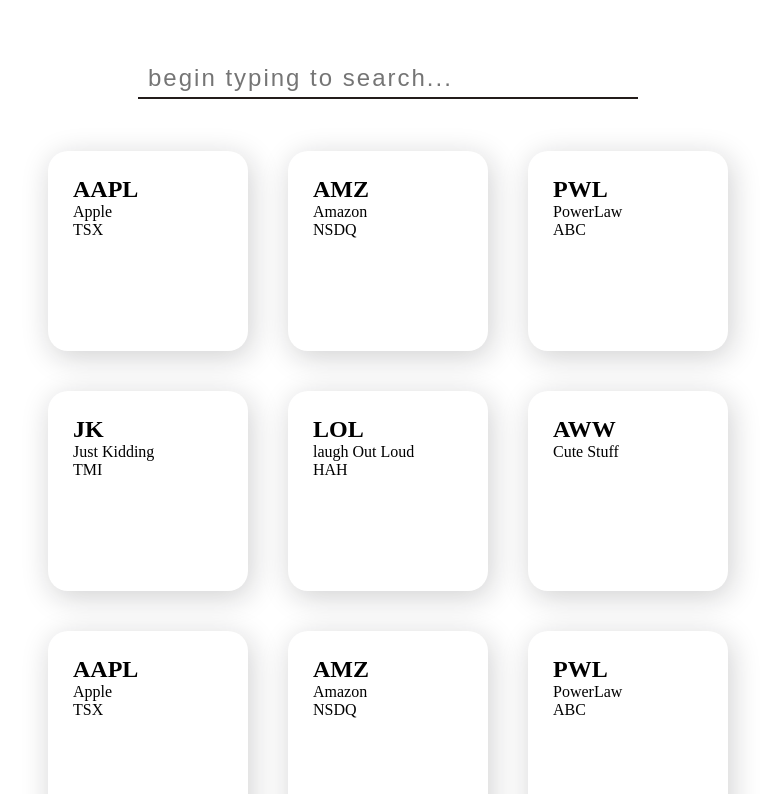
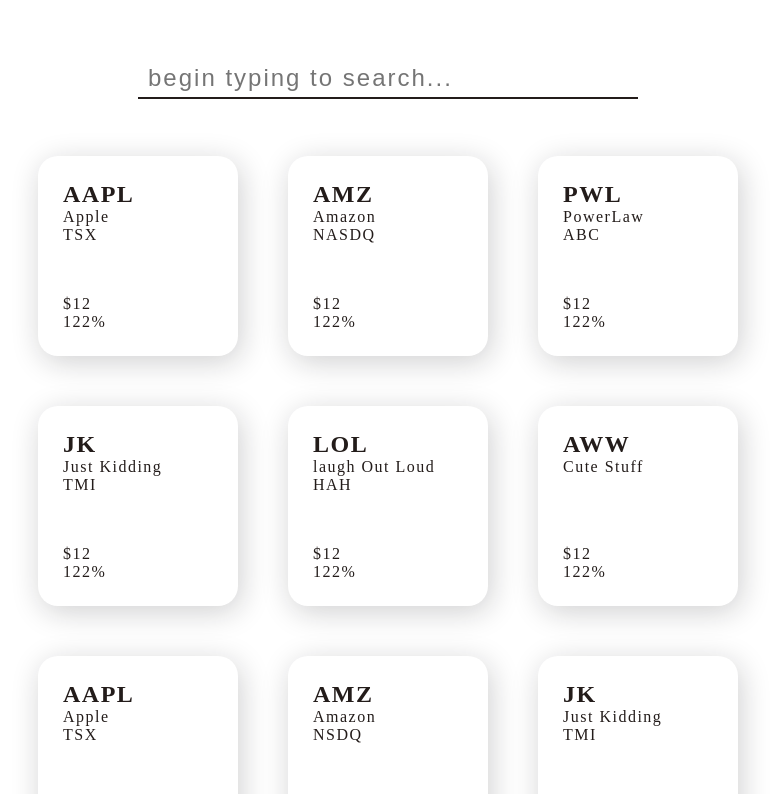
Before and after one commit to niubrandon/wealthify, a React (Create React App) app in the folder client/: page /search in a window 1280 px wide. Shown: the top 794 px of the page, without its empty margins (252-1033 px from the left). Built offline with nearby package versions, Linux system fonts and the light colour scheme.

Commit message:
add props fields for all use cases of card component

```diff
--- a/client/src/App.scss
+++ b/client/src/App.scss
@@ -2,6 +2,7 @@
   margin: 0;
   padding: 0;
   box-sizing: border-box;
+  letter-spacing: 1.5px;
 }
 
 .page {
--- a/client/src/components/Card.jsx
+++ b/client/src/components/Card.jsx
@@ -1,15 +1,30 @@
 import '../styles/components/card.scss';
+import { Link } from 'react-router-dom';
+
+// props
+// name, symbol, exchDisp, regMP, regMCP
 
 const Card = (props) => {
-  const { name, symbol, exchDisp } = props;
+  const { name, symbol, exchDisp, regMP, regMCP } = props;
   return (
-    <div className='card-container'>
-      <div className='card-name'>
-        <h1>{symbol}</h1>
-        <p>{name}</p>
+    <Link to={`/stock/${symbol}`}>
+      <div className='card-container'>
+        <div className='card-name'>
+          <h1>{symbol}</h1>
+          <p>{name}</p>
+          {exchDisp && <p>{exchDisp}</p>}
+        </div>
+        <div className='card-details'>
+          {regMP && (
+            <p>
+              <span>$</span>
+              {regMP}
+            </p>
+          )}
+          {regMCP && <p>{regMCP}%</p>}
+        </div>
       </div>
-      <div className='card-details'>{exchDisp && <p>{exchDisp}</p>}</div>
-    </div>
+    </Link>
   );
 };
 
--- a/client/src/pages/Search.jsx
+++ b/client/src/pages/Search.jsx
@@ -12,7 +12,7 @@
   {
     symbol: 'AMZ',
     name: 'Amazon',
-    exchDisp: 'NSDQ',
+    exchDisp: 'NASDQ',
   },
   {
     symbol: 'PWL',
@@ -43,11 +43,7 @@
     name: 'Amazon',
     exchDisp: 'NSDQ',
   },
-  {
-    symbol: 'PWL',
-    name: 'PowerLaw',
-    exchDisp: 'ABC',
-  },
+
   {
     symbol: 'JK',
     name: 'Just Kidding',
@@ -57,10 +53,6 @@
     symbol: 'LOL',
     name: 'laugh Out Loud',
     exchDisp: 'HAH',
-  },
-  {
-    symbol: 'AWW',
-    name: 'Cute Stuff',
   },
 ];
 
@@ -108,6 +100,8 @@
         name={item.name}
         symbol={item.symbol}
         exchDisp={item.exchDisp}
+        regMP={12}
+        regMCP={122}
       />
     );
   });
--- a/client/src/styles/components/card.scss
+++ b/client/src/styles/components/card.scss
@@ -1,5 +1,9 @@
 @import '../_variables';
 
+a {
+  text-decoration: none;
+  color: $black;
+}
 #cards {
   @include flex-center(row);
   flex-wrap: wrap;
@@ -9,15 +13,24 @@
 
   .card-container {
     border-radius: 20px;
-    margin: 20px;
+    margin: 25px;
     padding: 25px;
     height: 200px;
     width: 200px;
     box-shadow: 3px 6px 30px rgba(22, 19, 24, 0.2);
 
+    display: flex;
+    flex-direction: column;
+    justify-content: space-between;
+
     &:hover {
       cursor: pointer;
-      transform: scale(1.02);
+      transform: translate(-2px, -5px);
+      transition: 0.4 ease-in;
+    }
+
+    .card-name {
+      font-size: 1rem;
     }
   }
 }
```
